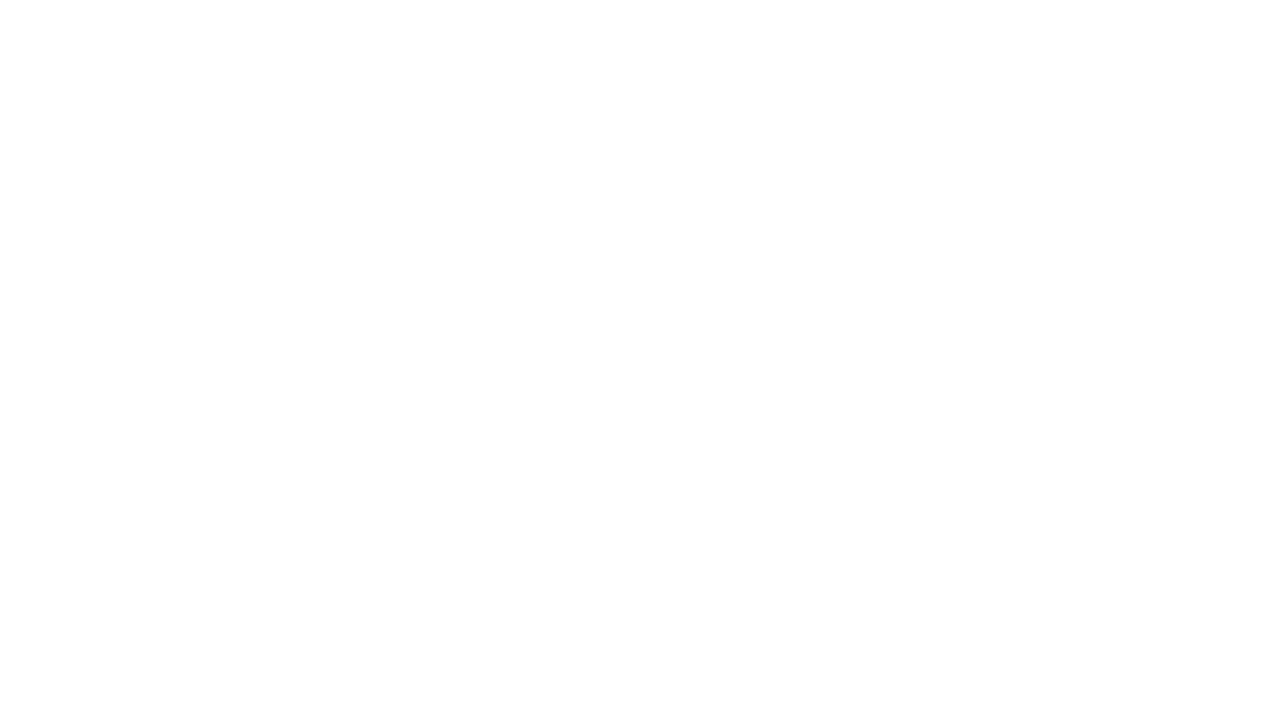
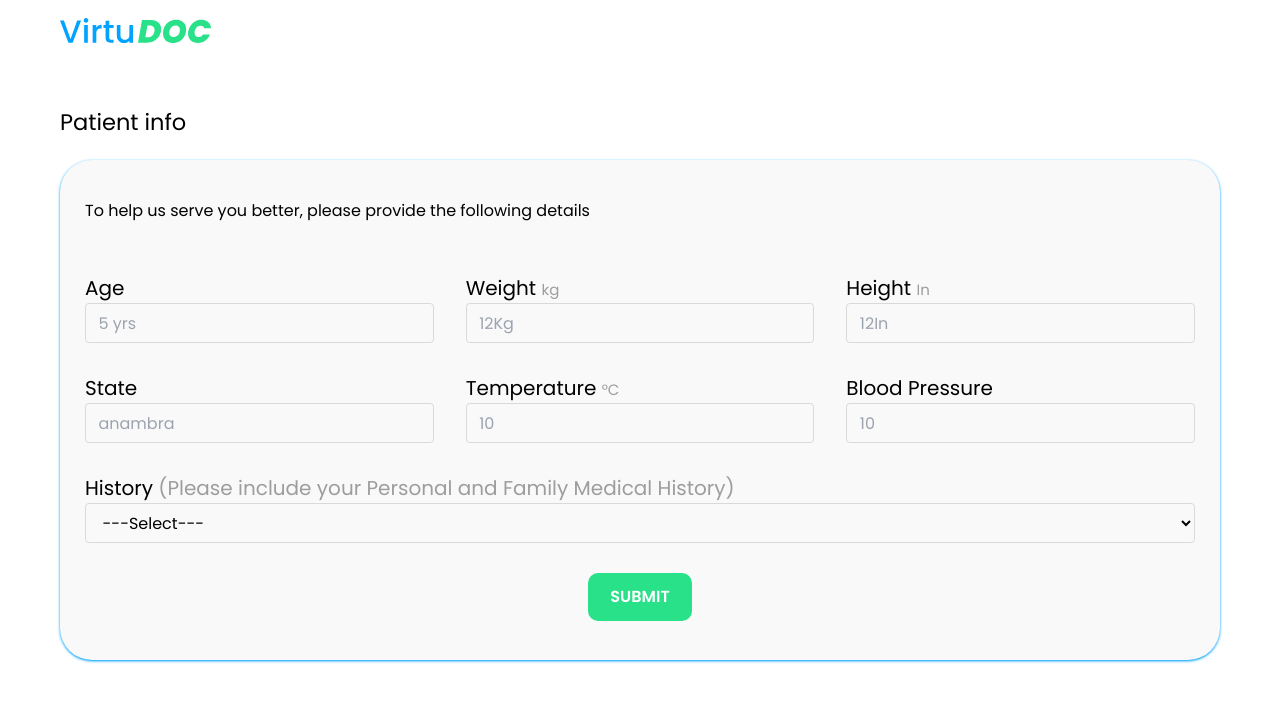
Before and after one commit to BjornOnGit/frontend-v1, a React (Vite) app: page /patient-info in a window 1280 px wide. Before the commit this address had no page. Shown: the top 702 px of the page. Built offline with nearby package versions, Linux system fonts and the light colour scheme.

Commit message:
desktop 4

```diff
--- a/src/App.jsx
+++ b/src/App.jsx
@@ -4,6 +4,9 @@ import { Route, BrowserRouter as Router, Routes } from 'react-router-dom';
 import { Toaster } from 'react-hot-toast';
 import Home from './pages/unAuthPages/Home';
 import BookNow from './pages/unAuthPages/BookNow';
+import PatientInfo from './pages/unAuthPages/PatientInfo';
+import Navbar from './components/Navbar';
+
 
 export default function App() {
   const queryClient = new QueryClient({
@@ -17,9 +20,11 @@ export default function App() {
   return (
     <QueryClientProvider client={queryClient}>
       <Router>
+        <Navbar />
         <Routes>
           <Route path='/' element={<Home />} />
           <Route path='/book-now' element={<BookNow />} />
+          <Route path='/patient-info' element={<PatientInfo />} />
         </Routes>
       </Router>
       <Toaster
--- /dev/null
+++ b/src/components/Navbar.jsx
@@ -0,0 +1,11 @@
+import logo from "../assets/icons/Vector.svg"
+
+const Navbar = () => {
+    return (
+        <div className="px-5 md:px-24 h-24 flex items-center">
+            <img src={logo} alt="logo" className="" />
+        </div>
+    )
+}
+
+export default Navbar
--- /dev/null
+++ b/src/pages/unAuthPages/PatientInfo.jsx
@@ -0,0 +1,166 @@
+import { useForm } from 'react-hook-form';
+
+const PatientInfo = () => {
+    const {
+        register,
+        reset,
+        formState: { errors },
+        handleSubmit,
+    } = useForm();
+
+    const onSubmit = (data) => {
+        const payload = {
+            age: data.age,
+            weight: data.weight,
+            height: data.height,
+            state: data.state,
+            temperature: data.temperature,
+            bloodPressure: data.bloodPressure,
+            service_selected: data.service_selected,
+        };
+        console.log("payload", payload)
+    };
+    return (
+        <div className="px-5 md:px-24 mt-20 mb-5 md:mb-0 ">
+            <h2 className=" text-4xl">Patient info</h2>
+            <div className="w-full md:h-[calc(100vh-300px)] flex justify-center flex-col mt-10 bg-grey-800 shadow-blue-900 shadow rounded-[32px] p-10">
+                <p>To help us serve  you better, please provide the following details </p>
+                <form
+                    onSubmit={handleSubmit(onSubmit)}
+                    className='grid grid-cols-1 md:mt-20 md:grid-cols-3 gap-x-[3.2rem] gap-y-[3rem]'
+                >
+                    <fieldset className='col-span-2 md:col-span-1'>
+                        <label htmlFor='age' className='text-[2rem]'>
+                            Age
+                        </label>
+                        <input
+                            type='text'
+                            name='age'
+                            id='age'
+                            placeholder='5 yrs'
+                            {...register('age', { required: 'This field is required' })}
+                            className='h-[4rem] w-full px-5 border-grey-900 border bg-grey-800 rounded-md'
+                        />
+                        <span className='text-red-900 text-xl'>
+                            {errors?.age?.message}
+                        </span>
+                    </fieldset>
+                    <fieldset className='col-span-2  md:col-span-1'>
+                        <label htmlFor='weight' className='text-[2rem]'>
+                            Weight  <span className=' text-grey-700 text-[1.5rem]'>kg</span>
+                        </label>
+                        <input
+                            type='text'
+                            name='weight'
+                            id='weight'
+                            placeholder='12Kg'
+                            {...register('weight', {
+                                required: 'This field is required',
+                            })}
+                            className='h-[4rem] w-full px-5 border-grey-900 border bg-grey-800 rounded-md'
+                        />
+                        <span className='text-red-900 text-xl'>
+                            {errors?.weight?.message}
+                        </span>
+                    </fieldset>
+                    <fieldset className='col-span-2 md:col-span-1'>
+                        <label htmlFor='height' className='text-[2rem]'>
+                            Height <span className=' text-grey-700 text-[1.5rem]'>In</span>
+                        </label>
+                        <input
+                            type='text'
+                            name='height'
+                            id='height'
+                            placeholder='12In'
+                            {...register('height', { required: 'This field is required' })}
+                            className='h-[4rem] w-full px-5 border-grey-900 border bg-grey-800 rounded-md'
+                        />
+                        <span className='text-red-900 text-xl'>
+                            {errors?.height?.message}
+                        </span>
+                    </fieldset>
+                    <fieldset className='col-span-2 md:col-span-1'>
+                        <label htmlFor='state' className='text-[2rem] '>
+                            State
+                        </label>
+                        <input
+                            type='text'
+                            name='state'
+                            id='state'
+                            placeholder='anambra'
+                            {...register('state', { required: 'This field is required' })}
+                            className='h-[4rem] w-full px-5 border-grey-900 border bg-grey-800 rounded-md'
+                        />
+                        <span className='text-red-900 text-xl'>
+                            {errors?.state?.message}
+                        </span>
+                    </fieldset>
+                    <fieldset className='col-span-2  md:col-span-1'>
+                        <label htmlFor='temperature' className='text-[2rem]'>
+                            Temperature <span className=' text-grey-700 text-[1.5rem]'>{"°C"}</span>
+                        </label>
+                        <input
+                            type='text'
+                            name='temperature'
+                            id='temperature'
+                            placeholder='10'
+                            {...register('temperature', {
+                                required: 'This field is required',
+                            })}
+                            className='h-[4rem] w-full px-5 border-grey-900 border bg-grey-800 rounded-md'
+                        />
+                        <span className='text-red-900 text-xl'>
+                            {errors?.temperature?.message}
+                        </span>
+                    </fieldset>
+                    <fieldset className='col-span-2 md:col-span-1'>
+                        <label htmlFor='bloodPressure' className='text-[2rem]'>
+                            Blood Pressure
+                        </label>
+                        <input
+                            type='text'
+                            name='bloodPressure'
+                            id='bloodPressure'
+                            placeholder='10'
+                            {...register('bloodPressure', { required: 'This field is required' })}
+                            className='h-[4rem] w-full px-5 border-grey-900 border bg-grey-800 rounded-md'
+                        />
+                        <span className='text-red-900 text-xl'>
+                            {errors?.bloodPressure?.message}
+                        </span>
+                    </fieldset>
+                    <fieldset className='col-span-3'>
+                        <label htmlFor='service_selected' className='text-[2rem]'>
+                            History
+                            <span className=' text-grey-700'> (Please include your Personal and Family Medical History)</span>
+
+                        </label>
+                        <select
+                            className='h-[4rem] w-full px-5 border-grey-900 border bg-grey-800 rounded-md'
+                            name='service_selected'
+                            id='service_selected'
+                            {...register('service_selected', {
+                                required: 'This field is required',
+                            })}
+                        >
+                            <option value=''>---Select---</option>
+                            <option value='urgent'>Urgent</option>
+                        </select>
+                        <span className='text-red-900 text-xl'>
+                            {errors?.service_selected?.message}
+                        </span>
+                    </fieldset>
+
+                    <button
+                        className='col-span-3 w-fit place-self-center uppercase px-[1.8rem] md:px-[2.2rem] py-[1rem] md:py-[1.2rem] bg-green-900 rounded-[1rem] text-[1.4rem] md:text-[1.6rem] font-semibold text-white '
+                        disabled={false}
+                    >
+                        Submit
+                    </button>
+                </form>
+            </div>
+        </div>
+    )
+}
+
+export default PatientInfo
--- a/tailwind.config.js
+++ b/tailwind.config.js
@@ -11,8 +11,10 @@ export default {
         'blue-900': '#00A3FF',
         'purple-900': '#FFCCFD',
         'red-900': '#f24747',
+        'grey-700': '#9D9D9D',
         'grey-800': '#F9F9F9',
         'grey-900': '#D9D9D9',
+
       },
       backgroundImage: {
         hospitalBg: "url('./src/assets/images/hospital.png')",
```
Also changed, not shown: src/assets/icons/Vector.svg (added).
